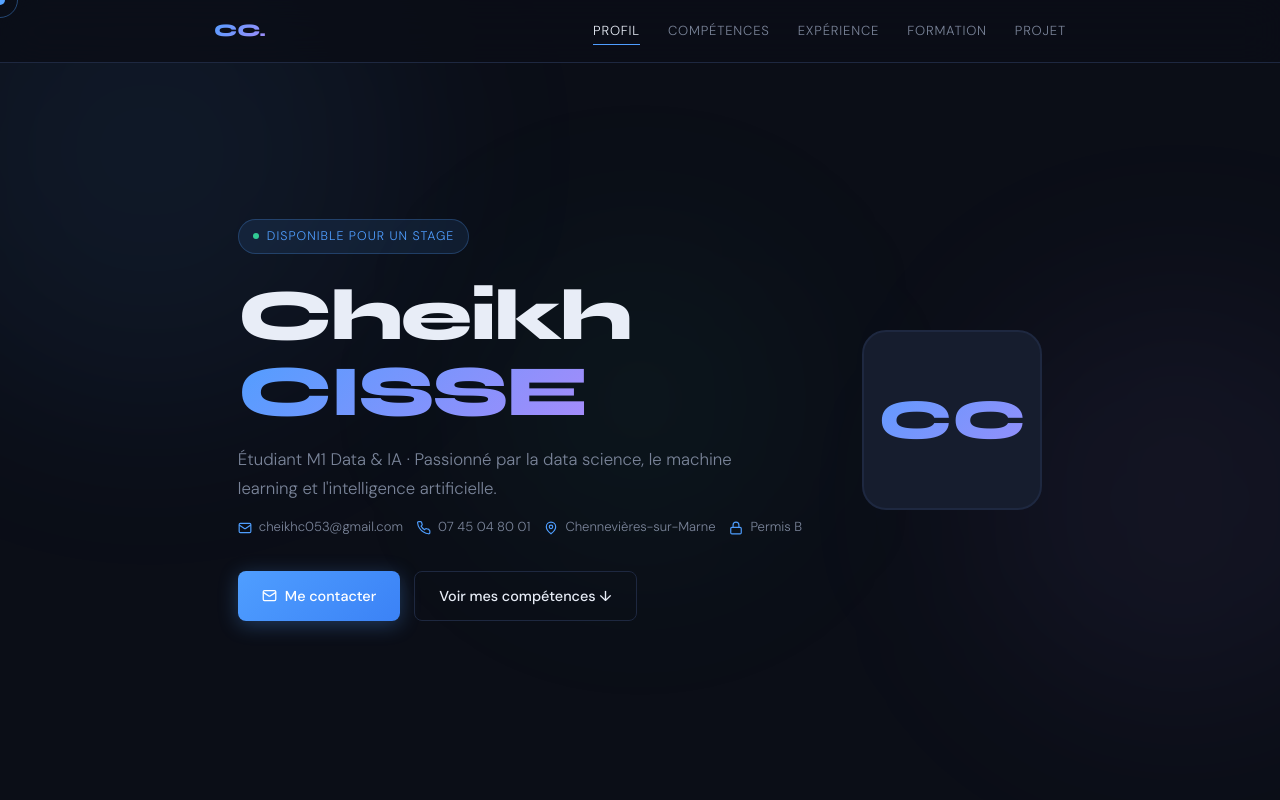
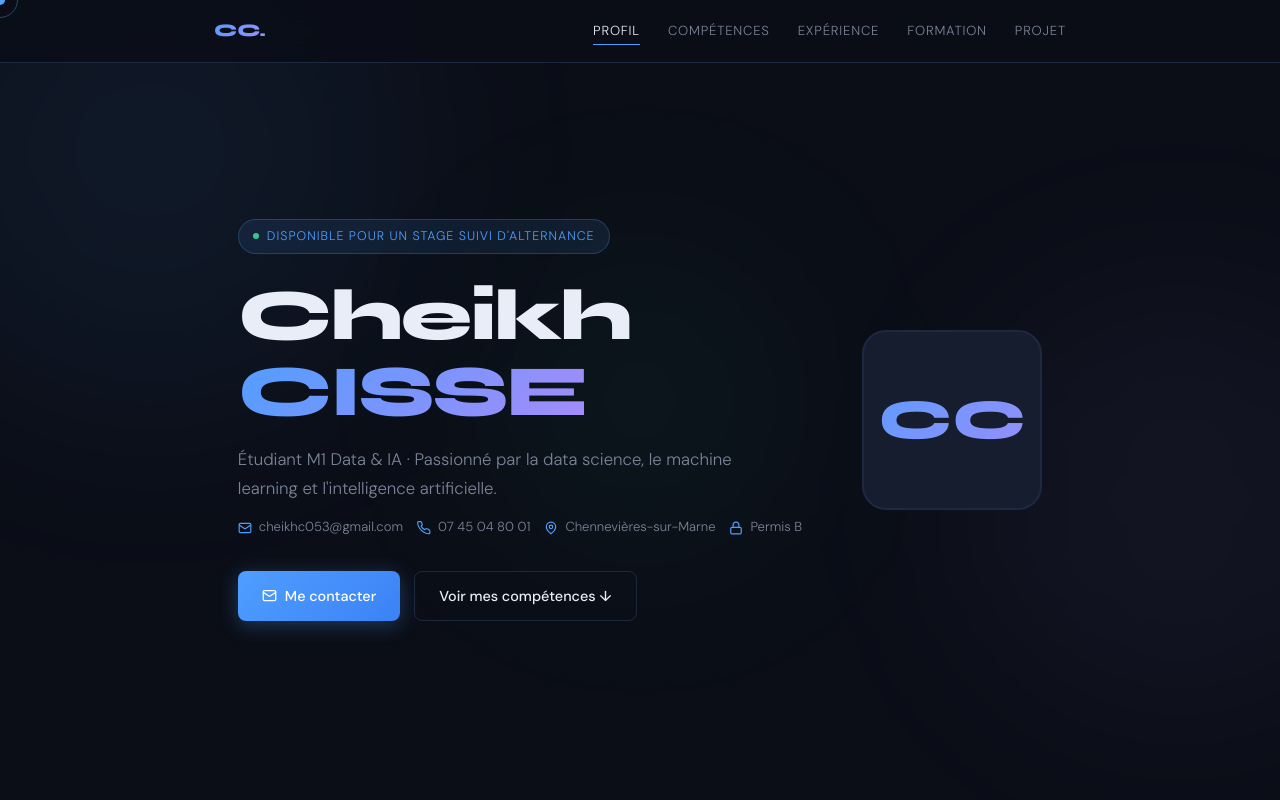
Before and after one commit to Cheikhcisse1/cheikh-cisse-cv, a plain HTML site: page index.html in a window 1280 px wide. Shown: the top 800 px of the page. Drawn offline with Linux system fonts and the light colour scheme.

Commit message:
Update hero badge text for internship availability

```diff
--- a/index.html
+++ b/index.html
@@ -355,7 +355,7 @@
   <div class="container">
     <div class="hero-inner">
       <div>
-        <div class="hero-badge">Disponible pour un stage</div>
+        <div class="hero-badge">Disponible pour un stage suivi d'alternance </div>
         <h1>Cheikh<br><span>CISSE</span></h1>
         <p class="hero-sub">Étudiant M1 Data & IA · Passionné par la data science, le machine learning et l'intelligence artificielle.</p>
         <div class="contact-row">
```
